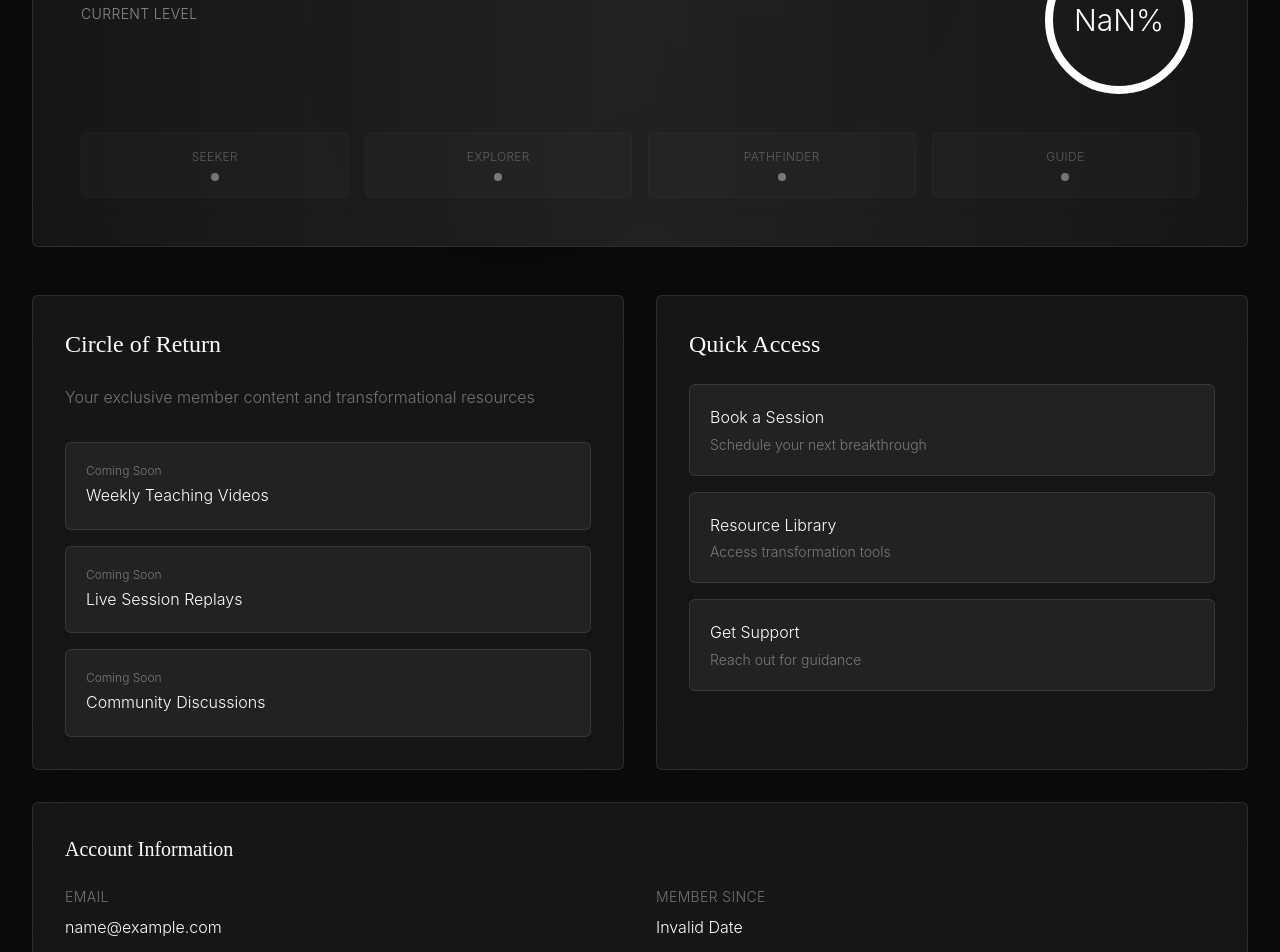
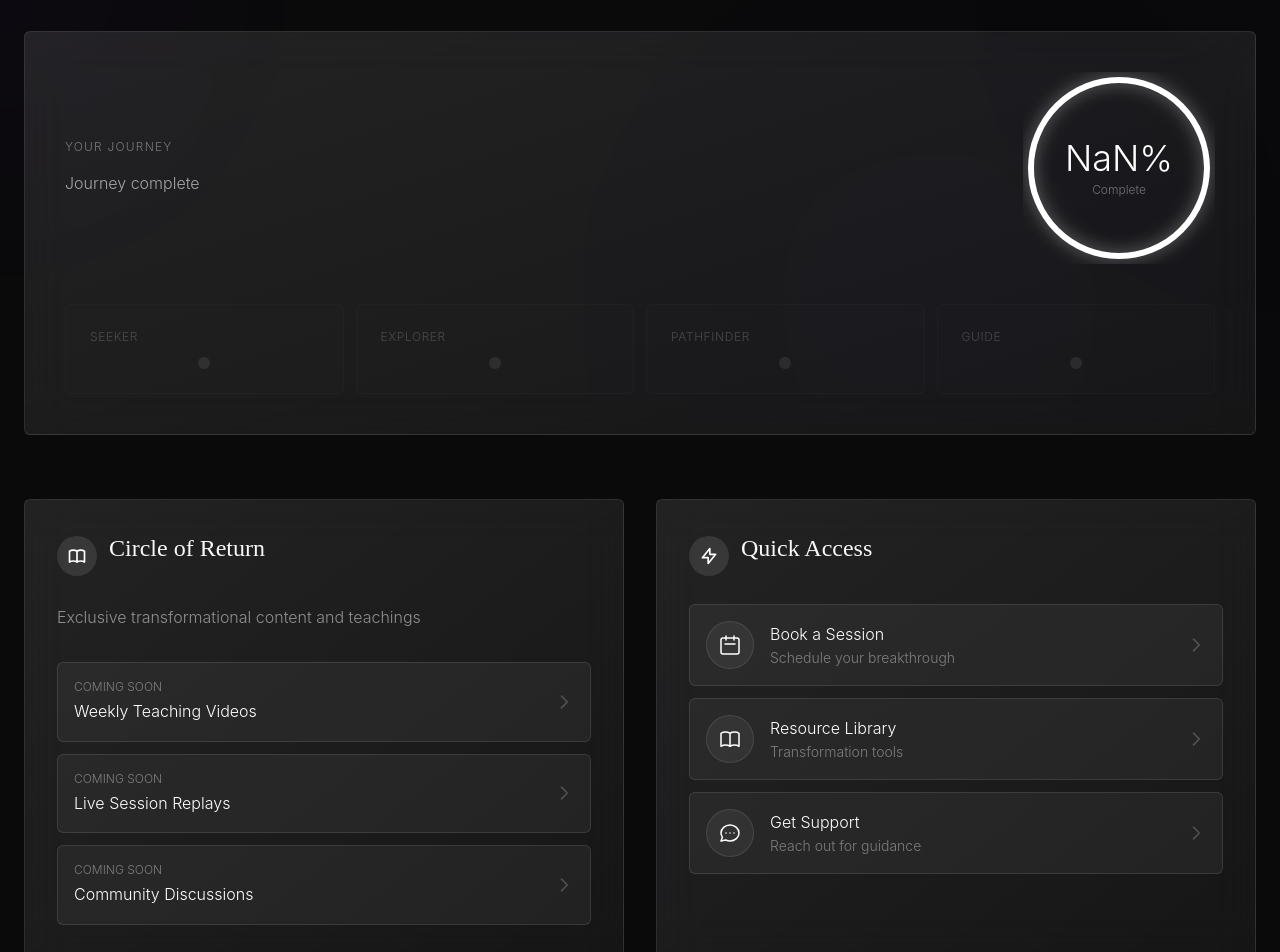
Before and after one commit to Your-True-North/true-north-websiteV2, a Next.js app: page /members in a window 1280 px wide. Shown: the part 400-1352 px from the top of the page. Built offline with nearby package versions, Linux system fonts and the light colour scheme; sample sign-in values are in the browser's storage.

Commit message:
Premium dashboard redesign

```diff
--- a/app/members/page.tsx
+++ b/app/members/page.tsx
@@ -46,7 +46,7 @@ export default function MembersPage() {
   if (loading) {
     return (
       <div className="min-h-screen bg-[#0a0a0b] flex items-center justify-center">
-        <div className="text-white/50 font-light">Loading your journey...</div>
+        <div className="text-white/50 font-light animate-pulse">Entering portal...</div>
       </div>
     )
   }
@@ -60,150 +60,212 @@ export default function MembersPage() {
     return Math.max(0, Math.min(100, progress))
   }
 
+  const levelStages = ['Seeker', 'Explorer', 'Pathfinder', 'Guide']
+  const currentStageIndex = levelStages.indexOf(user.level)
+
   return (
-    <div className="min-h-screen bg-[#0a0a0b] relative overflow-hidden">
-      {/* Mystical Background */}
-      <div className="fixed inset-0 opacity-20">
-        <div className="absolute top-1/3 left-1/4 w-96 h-96 bg-purple-500/20 rounded-full blur-[120px] animate-pulse"></div>
-        <div className="absolute bottom-1/3 right-1/4 w-96 h-96 bg-blue-500/20 rounded-full blur-[120px] animate-pulse delay-700"></div>
+    <div className="min-h-screen bg-[#0a0a0b] text-white">
+      {/* Animated Background Orbs */}
+      <div className="fixed inset-0 overflow-hidden pointer-events-none">
+        <div className="absolute top-1/4 -left-48 w-96 h-96 bg-purple-600/10 rounded-full blur-[100px] animate-pulse"></div>
+        <div className="absolute bottom-1/4 -right-48 w-96 h-96 bg-blue-600/10 rounded-full blur-[100px] animate-pulse" style={{ animationDelay: '1s' }}></div>
+        <div className="absolute top-1/2 left-1/2 -translate-x-1/2 -translate-y-1/2 w-[600px] h-[600px] bg-indigo-600/5 rounded-full blur-[120px] animate-pulse" style={{ animationDelay: '2s' }}></div>
       </div>
 
-      {/* Header */}
-      <header className="relative z-10 border-b border-white/5 backdrop-blur-xl">
-        <div className="max-w-7xl mx-auto px-4 sm:px-6 lg:px-8 py-6 flex justify-between items-center">
-          <Link href="/" className="text-xl font-light text-white tracking-wider hover:opacity-80 transition-opacity">
-            TRUE NORTH
+      {/* Navigation */}
+      <nav className="relative z-20 border-b border-white/5 backdrop-blur-xl bg-black/20">
+        <div className="max-w-7xl mx-auto px-6 py-5 flex items-center justify-between">
+          <Link href="/" className="group">
+            <div className="text-2xl font-light tracking-[0.2em] text-white/90 group-hover:text-white transition-colors">
+              TRUE NORTH
+            </div>
           </Link>
           <button
             onClick={handleLogout}
-            className="px-6 py-2 text-sm font-light border border-white/10 rounded-md hover:bg-white/5 transition-all text-white"
+            className="px-5 py-2 text-sm font-light border border-white/10 rounded-md hover:bg-white/5 hover:border-white/20 transition-all"
           >
             Sign Out
           </button>
         </div>
-      </header>
+      </nav>
 
-      {/* Content */}
-      <div className="relative z-10 max-w-7xl mx-auto px-4 sm:px-6 lg:px-8 py-12">
-        {/* Hero Welcome */}
-        <div className="mb-16 text-center">
-          <h1 className="text-5xl font-light text-white mb-4 tracking-wide">
-            Welcome Back, <span className="text-white/70">{user.name}</span>
+      <div className="relative z-10 max-w-7xl mx-auto px-6 py-16">
+        {/* Hero Section */}
+        <div className="text-center mb-20">
+          <div className="inline-block mb-6">
+            <div className="w-20 h-20 rounded-full bg-gradient-to-br from-white/20 to-white/5 border border-white/10 flex items-center justify-center backdrop-blur-xl">
+              <svg className="w-10 h-10 text-white/80" fill="none" stroke="currentColor" viewBox="0 0 24 24">
+                <path strokeLinecap="round" strokeLinejoin="round" strokeWidth={1.5} d="M16 7a4 4 0 11-8 0 4 4 0 018 0zM12 14a7 7 0 00-7 7h14a7 7 0 00-7-7z" />
+              </svg>
+            </div>
+          </div>
+          <h1 className="text-5xl md:text-6xl font-light mb-4 tracking-tight">
+            Welcome back, <span className="text-white/70">{user.name}</span>
           </h1>
-          <p className="text-white/40 text-lg font-light">Your transformation continues</p>
+          <p className="text-white/40 text-lg font-light">Your transformation journey continues</p>
         </div>
 
-        {/* Progress Card */}
-        <div className="backdrop-blur-xl bg-white/5 border border-white/10 rounded-md p-12 mb-12 relative overflow-hidden">
-          {/* Shimmer Effect */}
-          <div className="absolute inset-0 bg-gradient-to-r from-transparent via-white/5 to-transparent animate-shimmer"></div>
-
+        {/* Journey Progress Card */}
+        <div className="mb-16 backdrop-blur-xl bg-gradient-to-br from-white/10 to-white/5 border border-white/10 rounded-md p-10 relative overflow-hidden">
           <div className="relative">
-            <div className="flex flex-col md:flex-row items-center justify-between gap-8 mb-8">
-              <div className="text-center md:text-left">
-                <p className="text-white/50 text-sm font-light mb-2 tracking-wide">CURRENT LEVEL</p>
-                <h2 className="text-4xl font-light text-white mb-3">{user.level}</h2>
-                {user.nextLevel && (
-                  <p className="text-white/40 font-light">
-                    {user.daysUntilNext} days until <span className="text-white/60">{user.nextLevel}</span>
-                  </p>
-                )}
-                {user.level === 'Guide' && (
-                  <p className="text-white/60 font-light">You've mastered the journey</p>
+            <div className="flex flex-col lg:flex-row items-center justify-between gap-12 mb-10">
+              {/* Level Info */}
+              <div className="text-center lg:text-left flex-1">
+                <div className="text-xs tracking-widest text-white/40 mb-3 font-light">YOUR JOURNEY</div>
+                <div className="text-5xl font-light mb-4">{user.level}</div>
+                {user.nextLevel ? (
+                  <div className="text-white/50 font-light">
+                    <span className="text-2xl font-light">{user.daysUntilNext}</span> days until {user.nextLevel}
+                  </div>
+                ) : (
+                  <div className="text-white/60 font-light">Journey complete</div>
                 )}
               </div>
 
-              {/* Circular Progress */}
-              <div className="relative w-40 h-40">
-                <svg className="transform -rotate-90 w-40 h-40">
+              {/* Circular Progress Indicator */}
+              <div className="relative">
+                <svg className="w-48 h-48 -rotate-90">
+                  {/* Background circle */}
                   <circle
-                    cx="80"
-                    cy="80"
-                    r="70"
+                    cx="96"
+                    cy="96"
+                    r="88"
                     stroke="currentColor"
-                    strokeWidth="8"
-                    fill="transparent"
-                    className="text-white/10"
+                    strokeWidth="6"
+                    fill="none"
+                    className="text-white/5"
                   />
+                  {/* Progress circle */}
                   <circle
-                    cx="80"
-                    cy="80"
-                    r="70"
+                    cx="96"
+                    cy="96"
+                    r="88"
                     stroke="currentColor"
-                    strokeWidth="8"
-                    fill="transparent"
-                    strokeDasharray={`${2 * Math.PI * 70}`}
-                    strokeDashoffset={`${2 * Math.PI * 70 * (1 - getLevelProgress() / 100)}`}
+                    strokeWidth="6"
+                    fill="none"
+                    strokeDasharray={2 * Math.PI * 88}
+                    strokeDashoffset={2 * Math.PI * 88 * (1 - getLevelProgress() / 100)}
+                    strokeLinecap="round"
                     className="text-white transition-all duration-1000 ease-out"
-                    strokeLinecap="round"
+                    style={{ filter: 'drop-shadow(0 0 8px rgba(255,255,255,0.5))' }}
                   />
                 </svg>
-                <div className="absolute inset-0 flex items-center justify-center">
-                  <span className="text-3xl font-light text-white">{Math.round(getLevelProgress())}%</span>
+                <div className="absolute inset-0 flex flex-col items-center justify-center">
+                  <div className="text-4xl font-light">{Math.round(getLevelProgress())}%</div>
+                  <div className="text-xs text-white/40 font-light mt-1">Complete</div>
                 </div>
               </div>
             </div>
 
-            {/* Level Path */}
-            <div className="grid grid-cols-4 gap-4">
-              {['Seeker', 'Explorer', 'Pathfinder', 'Guide'].map((level, index) => (
-                <div
-                  key={level}
-                  className={`text-center p-4 rounded-md transition-all ${
-                    user.level === level
-                      ? 'bg-white/10 border border-white/20'
-                      : 'bg-white/5 border border-white/5 opacity-40'
-                  }`}
-                >
-                  <div className="text-xs text-white/70 mb-2 font-light tracking-wide">{level.toUpperCase()}</div>
-                  <div className="w-2 h-2 bg-white rounded-full mx-auto"></div>
-                </div>
-              ))}
+            {/* Journey Path */}
+            <div className="grid grid-cols-4 gap-3">
+              {levelStages.map((stage, index) => {
+                const isActive = index <= currentStageIndex
+                const isCurrent = index === currentStageIndex
+
+                return (
+                  <div
+                    key={stage}
+                    className={`relative p-6 rounded-md transition-all duration-500 ${
+                      isCurrent
+                        ? 'bg-white/10 border-2 border-white/30 shadow-lg shadow-white/10'
+                        : isActive
+                        ? 'bg-white/5 border border-white/20'
+                        : 'bg-white/[0.02] border border-white/5 opacity-40'
+                    }`}
+                  >
+                    <div className={`text-xs tracking-wider mb-3 font-light transition-colors ${
+                      isCurrent ? 'text-white' : 'text-white/50'
+                    }`}>
+                      {stage.toUpperCase()}
+                    </div>
+                    <div className="flex items-center justify-center">
+                      <div className={`w-3 h-3 rounded-full transition-all ${
+                        isCurrent
+                          ? 'bg-white shadow-lg shadow-white/50 animate-pulse'
+                          : isActive
+                          ? 'bg-white/60'
+                          : 'bg-white/20'
+                      }`}></div>
+                    </div>
+                    {isCurrent && (
+                      <div className="absolute -top-1 -right-1 w-2 h-2 bg-white rounded-full animate-ping"></div>
+                    )}
+                  </div>
+                )
+              })}
             </div>
           </div>
         </div>
 
         {/* Content Grid */}
-        <div className="grid lg:grid-cols-2 gap-8">
+        <div className="grid lg:grid-cols-2 gap-8 mb-16">
           {/* Circle Content */}
-          <div className="backdrop-blur-xl bg-white/5 border border-white/10 rounded-md p-8">
-            <h3 className="text-2xl font-light text-white mb-6">Circle of Return</h3>
-            <p className="text-white/40 mb-8 font-light leading-relaxed">
-              Your exclusive member content and transformational resources
+          <div className="backdrop-blur-xl bg-gradient-to-br from-white/10 to-white/5 border border-white/10 rounded-md p-8 hover:border-white/20 transition-all">
+            <div className="flex items-center gap-3 mb-6">
+              <div className="w-10 h-10 rounded-full bg-white/10 flex items-center justify-center">
+                <svg className="w-5 h-5" fill="none" stroke="currentColor" viewBox="0 0 24 24">
+                  <path strokeLinecap="round" strokeLinejoin="round" strokeWidth={2} d="M12 6.253v13m0-13C10.832 5.477 9.246 5 7.5 5S4.168 5.477 3 6.253v13C4.168 18.477 5.754 18 7.5 18s3.332.477 4.5 1.253m0-13C13.168 5.477 14.754 5 16.5 5c1.747 0 3.332.477 4.5 1.253v13C19.832 18.477 18.247 18 16.5 18c-1.746 0-3.332.477-4.5 1.253" />
+                </svg>
+              </div>
+              <h3 className="text-2xl font-light">Circle of Return</h3>
+            </div>
+            <p className="text-white/50 mb-8 font-light leading-relaxed">
+              Exclusive transformational content and teachings
             </p>
-            <div className="space-y-4">
-              {[
-                { title: 'Weekly Teaching Videos', status: 'Coming Soon' },
-                { title: 'Live Session Replays', status: 'Coming Soon' },
-                { title: 'Community Discussions', status: 'Coming Soon' }
-              ].map((item, i) => (
+            <div className="space-y-3">
+              {['Weekly Teaching Videos', 'Live Session Replays', 'Community Discussions'].map((item, i) => (
                 <div
                   key={i}
-                  className="p-5 bg-white/5 border border-white/10 rounded-md hover:bg-white/10 hover:border-white/20 transition-all group"
+                  className="group p-4 bg-white/5 border border-white/10 rounded-md hover:bg-white/10 hover:border-white/20 transition-all cursor-pointer"
                 >
-                  <div className="text-xs text-white/40 mb-1 font-light">{item.status}</div>
-                  <div className="font-light text-white group-hover:text-white transition-colors">{item.title}</div>
+                  <div className="flex items-center justify-between">
+                    <div>
+                      <div className="text-xs text-white/40 mb-1 font-light">COMING SOON</div>
+                      <div className="font-light group-hover:text-white transition-colors">{item}</div>
+                    </div>
+                    <svg className="w-5 h-5 text-white/20 group-hover:text-white/40 transition-colors" fill="none" stroke="currentColor" viewBox="0 0 24 24">
+                      <path strokeLinecap="round" strokeLinejoin="round" strokeWidth={2} d="M9 5l7 7-7 7" />
+                    </svg>
+                  </div>
                 </div>
               ))}
             </div>
           </div>
 
           {/* Quick Actions */}
-          <div className="backdrop-blur-xl bg-white/5 border border-white/10 rounded-md p-8">
-            <h3 className="text-2xl font-light text-white mb-6">Quick Access</h3>
-            <div className="space-y-4">
+          <div className="backdrop-blur-xl bg-gradient-to-br from-white/10 to-white/5 border border-white/10 rounded-md p-8 hover:border-white/20 transition-all">
+            <div className="flex items-center gap-3 mb-6">
+              <div className="w-10 h-10 rounded-full bg-white/10 flex items-center justify-center">
+                <svg className="w-5 h-5" fill="none" stroke="currentColor" viewBox="0 0 24 24">
+                  <path strokeLinecap="round" strokeLinejoin="round" strokeWidth={2} d="M13 10V3L4 14h7v7l9-11h-7z" />
+                </svg>
+              </div>
+              <h3 className="text-2xl font-light">Quick Access</h3>
+            </div>
+            <div className="space-y-3">
               {[
-                { title: 'Book a Session', desc: 'Schedule your next breakthrough', href: '/work' },
-                { title: 'Resource Library', desc: 'Access transformation tools', href: '/library' },
-                { title: 'Get Support', desc: 'Reach out for guidance', href: '/contact' }
-              ].map((item, i) => (
+                { title: 'Book a Session', desc: 'Schedule your breakthrough', href: '/work', icon: 'M8 7V3m8 4V3m-9 8h10M5 21h14a2 2 0 002-2V7a2 2 0 00-2-2H5a2 2 0 00-2 2v12a2 2 0 002 2z' },
+                { title: 'Resource Library', desc: 'Transformation tools', href: '/library', icon: 'M12 6.253v13m0-13C10.832 5.477 9.246 5 7.5 5S4.168 5.477 3 6.253v13C4.168 18.477 5.754 18 7.5 18s3.332.477 4.5 1.253m0-13C13.168 5.477 14.754 5 16.5 5c1.747 0 3.332.477 4.5 1.253v13C19.832 18.477 18.247 18 16.5 18c-1.746 0-3.332.477-4.5 1.253' },
+                { title: 'Get Support', desc: 'Reach out for guidance', href: '/contact', icon: 'M8 12h.01M12 12h.01M16 12h.01M21 12c0 4.418-4.03 8-9 8a9.863 9.863 0 01-4.255-.949L3 20l1.395-3.72C3.512 15.042 3 13.574 3 12c0-4.418 4.03-8 9-8s9 3.582 9 8z' }
+              ].map((action, i) => (
                 <Link
                   key={i}
-                  href={item.href}
-                  className="block p-5 bg-white/5 border border-white/10 rounded-md hover:bg-white/10 hover:border-white/20 transition-all group"
+                  href={action.href}
+                  className="group flex items-center gap-4 p-4 bg-white/5 border border-white/10 rounded-md hover:bg-white/10 hover:border-white/20 transition-all"
                 >
-                  <div className="font-light text-white mb-1 group-hover:text-white transition-colors">{item.title}</div>
-                  <div className="text-sm text-white/40 font-light">{item.desc}</div>
+                  <div className="w-12 h-12 rounded-full bg-white/5 border border-white/10 flex items-center justify-center group-hover:bg-white/10 group-hover:border-white/20 transition-all flex-shrink-0">
+                    <svg className="w-6 h-6" fill="none" stroke="currentColor" viewBox="0 0 24 24">
+                      <path strokeLinecap="round" strokeLinejoin="round" strokeWidth={1.5} d={action.icon} />
+                    </svg>
+                  </div>
+                  <div className="flex-1 min-w-0">
+                    <div className="font-light group-hover:text-white transition-colors">{action.title}</div>
+                    <div className="text-sm text-white/40 font-light">{action.desc}</div>
+                  </div>
+                  <svg className="w-5 h-5 text-white/20 group-hover:text-white/40 group-hover:translate-x-1 transition-all flex-shrink-0" fill="none" stroke="currentColor" viewBox="0 0 24 24">
+                    <path strokeLinecap="round" strokeLinejoin="round" strokeWidth={2} d="M9 5l7 7-7 7" />
+                  </svg>
                 </Link>
               ))}
             </div>
@@ -211,16 +273,27 @@ export default function MembersPage() {
         </div>
 
         {/* Account Info */}
-        <div className="backdrop-blur-xl bg-white/5 border border-white/10 rounded-md p-8 mt-8">
-          <h3 className="text-xl font-light text-white mb-6">Account Information</h3>
+        <div className="backdrop-blur-xl bg-gradient-to-br from-white/10 to-white/5 border border-white/10 rounded-md p-8">
+          <h3 className="text-xl font-light mb-6 flex items-center gap-3">
+            <svg className="w-5 h-5 text-white/60" fill="none" stroke="currentColor" viewBox="0 0 24 24">
+              <path strokeLinecap="round" strokeLinejoin="round" strokeWidth={2} d="M16 7a4 4 0 11-8 0 4 4 0 018 0zM12 14a7 7 0 00-7 7h14a7 7 0 00-7-7z" />
+            </svg>
+            Account Details
+          </h3>
           <div className="grid md:grid-cols-2 gap-8">
             <div>
-              <div className="text-sm text-white/40 mb-2 font-light tracking-wide">EMAIL</div>
-              <div className="font-light text-white">{user.email}</div>
+              <div className="text-xs tracking-wider text-white/40 mb-2 font-light">EMAIL ADDRESS</div>
+              <div className="font-light text-white/90">{user.email}</div>
             </div>
             <div>
-              <div className="text-sm text-white/40 mb-2 font-light tracking-wide">MEMBER SINCE</div>
-              <div className="font-light text-white">{new Date(user.joinDate).toLocaleDateString('en-US', { month: 'long', day: 'numeric', year: 'numeric' })}</div>
+              <div className="text-xs tracking-wider text-white/40 mb-2 font-light">MEMBER SINCE</div>
+              <div className="font-light text-white/90">
+                {new Date(user.joinDate).toLocaleDateString('en-US', {
+                  month: 'long',
+                  day: 'numeric',
+                  year: 'numeric'
+                })}
+              </div>
             </div>
           </div>
         </div>
```
